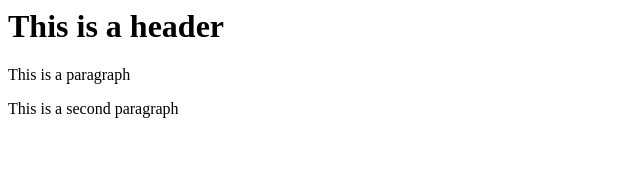
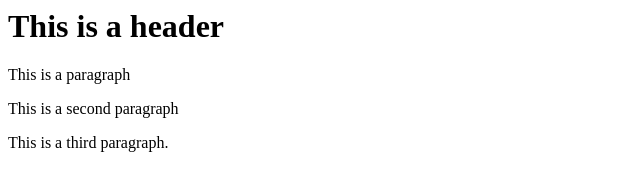
Before and after one commit to nookasaisri88/git-test1, a website: page index.html in a window 1280 px wide. Shown: the whole page, without its empty margins (0-640 px from the left). Drawn offline with Linux system fonts and the light colour scheme.

Commit message:
fourth commit

```diff
--- a/index.html
+++ b/index.html
@@ -8,5 +8,6 @@
     </h1>
     <p>This is a paragraph</p>
     <p>This is a second paragraph</p>
+<p>This is a third paragraph.</p>
 </body>
 </html>
```
Also changed, not shown: package.json (added, +24 -0 lines), 2 other files.
